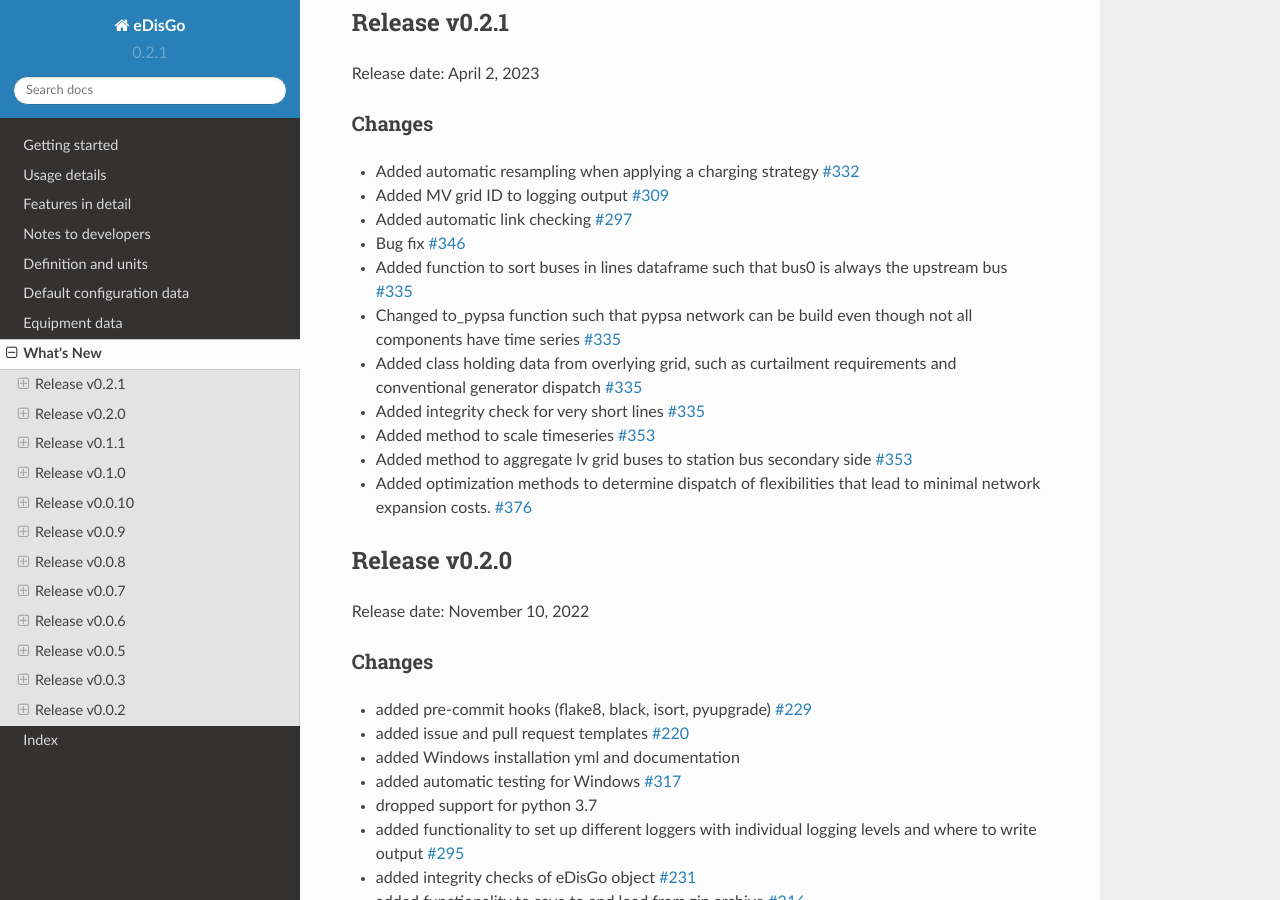
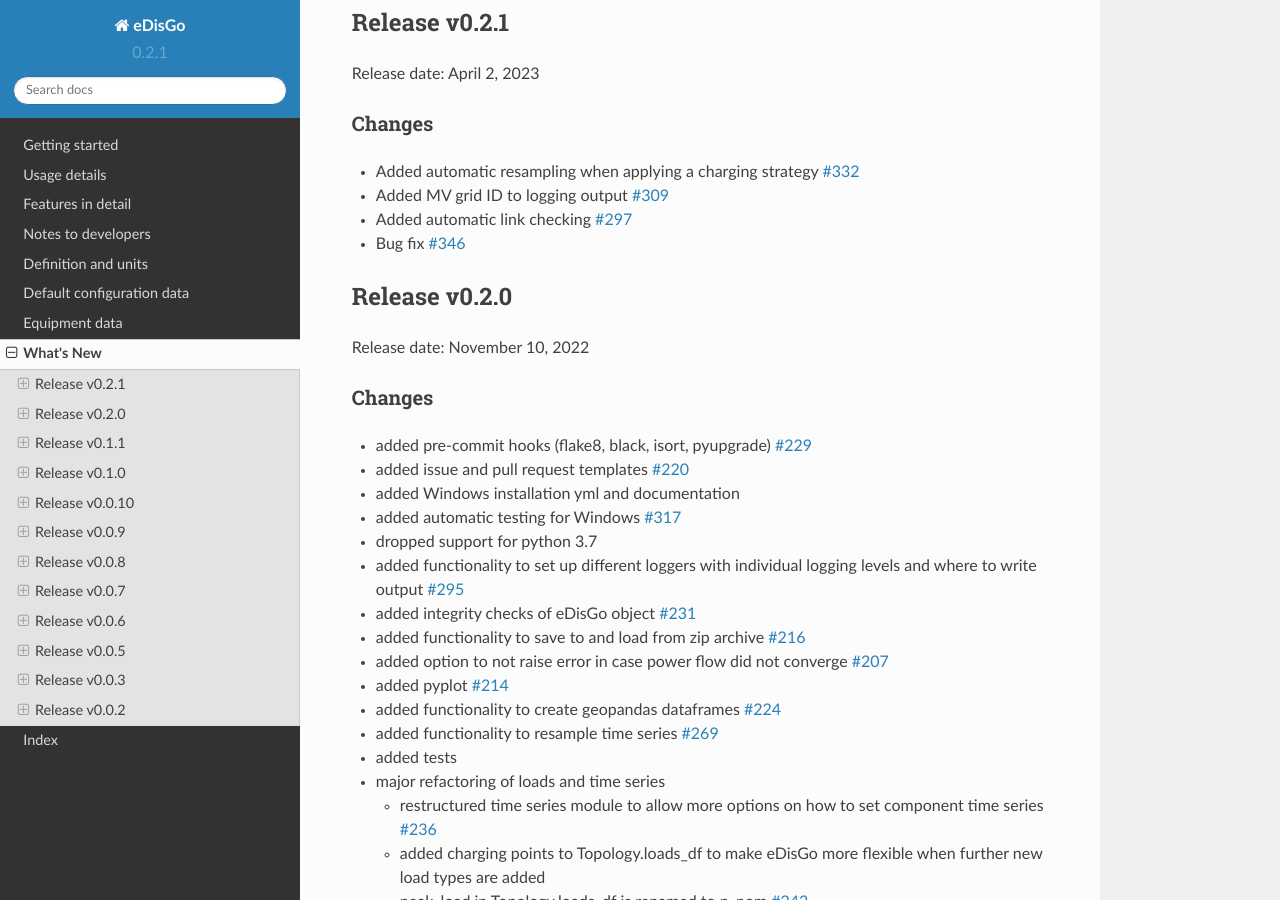
Before and after one commit to openego/eDisGo, a Sphinx documentation site: the page built from doc/whatsnew.rst, in a window 1280 px wide and 900 px high, scrolled down 514 px. Built offline with Sphinx 7.4.7 and the Read the Docs theme 2.0.0, drawn with Linux system fonts in a browser that asks for light colours; formulas are drawn with MathJax 3.

Commit message:
Move changes to newest whatsnew

```diff
--- a/doc/whatsnew/v0-2-1.rst
+++ b/doc/whatsnew/v0-2-1.rst
@@ -10,11 +10,3 @@ Changes
 * Added MV grid ID to logging output `#309 <https://github.com/openego/eDisGo/pull/309>`_
 * Added automatic link checking `#297 <https://github.com/openego/eDisGo/pull/297>`_
 * Bug fix `#346 <https://github.com/openego/eDisGo/pull/346>`_
-* Added function to sort buses in lines dataframe such that bus0 is always the upstream bus `#335 <https://github.com/openego/eDisGo/pull/335>`_
-* Changed to_pypsa function such that pypsa network can be build even though not all components have time series `#335 <https://github.com/openego/eDisGo/pull/335>`_
-* Added class holding data from overlying grid, such as curtailment requirements and
-  conventional generator dispatch `#335 <https://github.com/openego/eDisGo/pull/335>`_
-* Added integrity check for very short lines `#335 <https://github.com/openego/eDisGo/pull/335>`_
-* Added method to scale timeseries `#353 <https://github.com/openego/eDisGo/pull/353>`_
-* Added method to aggregate lv grid buses to station bus secondary side `#353 <https://github.com/openego/eDisGo/pull/353>`_
-* Added optimization methods to determine dispatch of flexibilities that lead to minimal network expansion costs.  `#376 <https://github.com/openego/eDisGo/pull/376>`_
--- a/doc/whatsnew/v0-3-0.rst
+++ b/doc/whatsnew/v0-3-0.rst
@@ -21,3 +21,4 @@ Changes
 * Added method to iteratively reinforce a grid in case the power flow analysis does not always converge `#353 <https://github.com/openego/eDisGo/pull/353>`_
 * Added method to aggregate LV grid buses to station bus secondary side `#353 <https://github.com/openego/eDisGo/pull/353>`_
 * Added option to run reinforcement with reduced number of time steps `#379 <https://github.com/openego/eDisGo/pull/379>`_
+* Added optimization methods to determine dispatch of flexibilities that lead to minimal network expansion costs.  `#376 <https://github.com/openego/eDisGo/pull/376>`_
```
